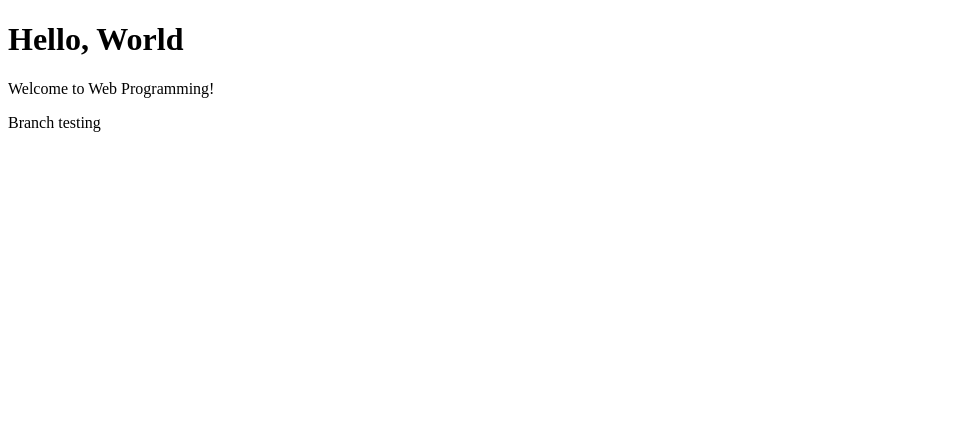
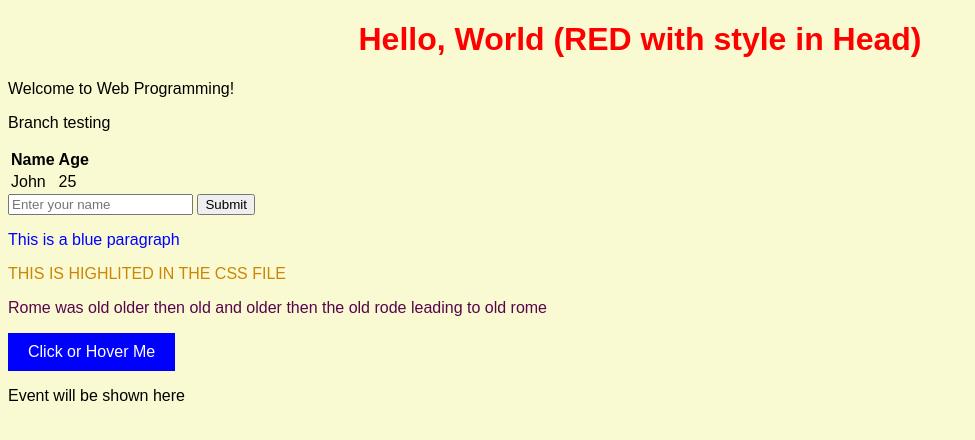
Before and after one commit to AjdinOmeragic/LabExercises, a plain HTML site: page Lab1/index.html in a window 1280 px wide. Shown: the whole page, without its empty margins (0-975 px from the left). Drawn offline with Linux system fonts and the light colour scheme.

Commit message:
added syle.css, index.js, changes to readme.md file added a TLDR to theory

```diff
--- a/Lab1/index.html
+++ b/Lab1/index.html
@@ -4,10 +4,50 @@
     <meta charset="UTF-8" />
     <meta name="viewport" content="width=device-width, initial-scale=1.0" />
     <title>Hello World</title>
+    <style>
+      h1 {
+        color: red;
+      }
+    </style>
+    <link rel="stylesheet" href="style.css" />
   </head>
   <body>
-    <h1>Hello, World</h1>
+    <h1>Hello, World (RED with style in Head)</h1>
     <p>Welcome to Web Programming!</p>
     <p>Branch testing</p>
+
+    <table>
+      <tr>
+        <th>Name</th>
+        <th>Age</th>
+      </tr>
+      <tr>
+        <td>John</td>
+        <td>25</td>
+      </tr>
+    </table>
+
+    <form action="submit.php" method="POST">
+      <input type="text" name="name" placeholder="Enter your name" />
+      <input type="submit" value="Submit" />
+    </form>
+
+    <p style="color: blue">This is a blue paragraph</p>
+
+    <p class="highlight">THIS IS HIGHLITED IN THE CSS FILE</p>
+
+    <div>
+      <p>
+        Rome was old older then old and older then the old rode leading to old
+        rome
+      </p>
+    </div>
+
+    <!-- Correct JavaScript Linking -->
+
+    <button id="myButton">Click or Hover Me</button>
+    <p id="message">Event will be shown here</p>
+
+    <script src="index.js"></script>
   </body>
 </html>
--- /dev/null
+++ b/Lab1/index.js
@@ -0,0 +1,20 @@
+const button = document.getElementById("myButton");
+const message = document.getElementById("message");
+
+// onmouseover - Change button color when hovered
+button.onmouseover = function () {
+  button.style.backgroundColor = "green";
+  message.innerText = "Mouse is over the button!";
+};
+
+// onmouseout - Reset button color when mouse leaves
+button.onmouseout = function () {
+  button.style.backgroundColor = "blue";
+  message.innerText = "Mouse left the button!";
+};
+
+// onclick - Change text when button is clicked
+button.onclick = function () {
+  message.innerText = "Button clicked!";
+  button.style.backgroundColor = "red"; // Change color on click
+};
--- /dev/null
+++ b/Lab1/style.css
@@ -0,0 +1,30 @@
+body {
+  background-color: lightgoldenrodyellow;
+  font-family: Arial, Helvetica, sans-serif;
+}
+
+h1 {
+  color: red;
+  text-align: center;
+}
+
+p {
+  color: black;
+}
+
+.highlight {
+  color: rgb(204, 134, 4);
+}
+
+div p {
+  color: rgb(87, 6, 76);
+}
+
+button {
+  background-color: blue;
+  color: white;
+  padding: 10px 20px;
+  border: none;
+  cursor: pointer;
+  font-size: 16px;
+}
```
Also changed, not shown: 2 other files.
